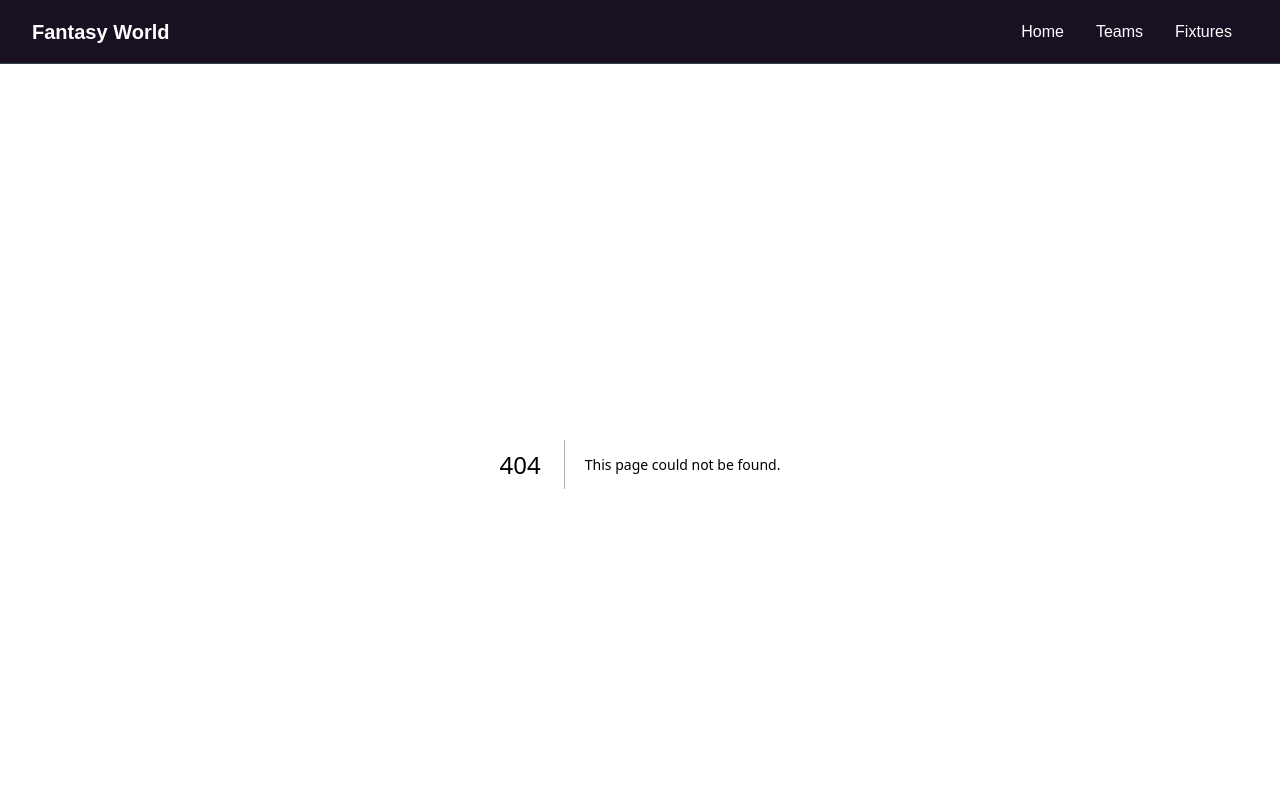
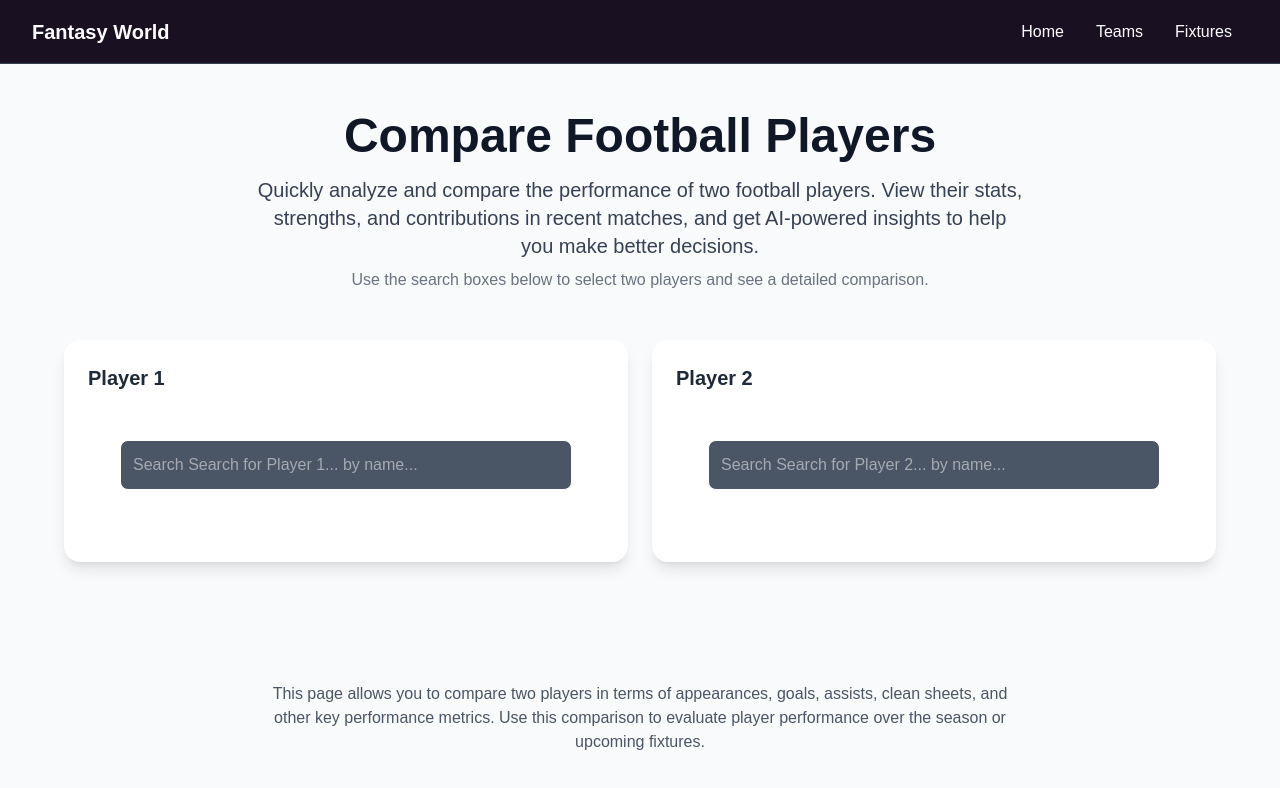
Before and after one commit to weasy1as/FantasyWorld, a Next.js app: page /compare in a window 1280 px wide. Before the commit this address had no page. Shown: the top 788 px of the page. Built offline with nearby package versions, Linux system fonts and the light colour scheme.

Commit message:
created compare page

```diff
--- /dev/null
+++ b/src/app/api/ai-Insight/route.ts
@@ -0,0 +1,33 @@
+// app/api/ai-Insight/route.ts
+import { NextRequest, NextResponse } from "next/server";
+
+export async function GET(req: NextRequest) {
+  // You can extract a player ID from query params if needed
+  const { searchParams } = new URL(req.url);
+  const playerId = searchParams.get("playerId");
+
+  // Dummy AI Insight data
+  const dummyData = {
+    playerId,
+    analysis: {
+      strengths: [
+        "Excellent passing accuracy",
+        "High work rate",
+        "Strong defensive positioning",
+      ],
+      weaknesses: [
+        "Low aerial duels won",
+        "Susceptible to fatigue in late games",
+      ],
+      predictedPerformanceNextMatch: {
+        expectedGoals: 0.7,
+        expectedAssists: 0.5,
+        expectedPoints: 6,
+      },
+      overallRating: 8.3, // out of 10
+    },
+    generatedAt: new Date().toISOString(),
+  };
+
+  return NextResponse.json(dummyData);
+}
--- /dev/null
+++ b/src/app/compare/page.tsx
@@ -0,0 +1,133 @@
+"use client";
+import PlayerCard from "@/components/PLayerCard";
+import PlayerSearch from "@/components/playerSearch";
+import React, { useEffect, useState } from "react";
+
+type PlayerStat = {
+  id: number;
+  player_id: number;
+  fixture_id: number;
+  total_points: number;
+  minutes: number;
+  goals_scored: number;
+  assists: number;
+  clean_sheets: number;
+  yellow_cards: number;
+  red_cards: number;
+};
+
+type AggregatedStats = {
+  appearances: number;
+  goals: number;
+  assists: number;
+  cleanSheets: number;
+  yellowCards: number;
+  redCards: number;
+  totalPoints: number;
+  minutes: number;
+};
+
+function getAggregatedStats(stats: PlayerStat[]): AggregatedStats {
+  return stats.reduce(
+    (acc, s) => {
+      acc.appearances += s.minutes > 0 ? 1 : 0;
+      acc.goals += s.goals_scored;
+      acc.assists += s.assists;
+      acc.cleanSheets += s.clean_sheets;
+      acc.yellowCards += s.yellow_cards;
+      acc.redCards += s.red_cards;
+      acc.totalPoints += s.total_points;
+      acc.minutes += s.minutes;
+      return acc;
+    },
+    {
+      appearances: 0,
+      goals: 0,
+      assists: 0,
+      cleanSheets: 0,
+      yellowCards: 0,
+      redCards: 0,
+      totalPoints: 0,
+      minutes: 0,
+    }
+  );
+}
+
+const Compare = () => {
+  const [player1, setPlayer1] = useState<any>(null);
+  const [player2, setPlayer2] = useState<any>(null);
+  const [stats1, setStats1] = useState<AggregatedStats | null>(null);
+  const [stats2, setStats2] = useState<AggregatedStats | null>(null);
+
+  useEffect(() => {
+    if (!player1 || !player2) return;
+    const fetchStats = async () => {
+      const [res1, res2] = await Promise.all([
+        fetch(`/api/playerHistory/${player1.id}`),
+        fetch(`/api/playerHistory/${player2.id}`),
+      ]);
+      const [data1, data2] = await Promise.all([res1.json(), res2.json()]);
+      setStats1(getAggregatedStats(data1));
+      setStats2(getAggregatedStats(data2));
+    };
+    fetchStats();
+  }, [player1, player2]);
+
+  return (
+    <div className="flex flex-col items-center w-full min-h-screen bg-gray-50 px-4 py-12">
+      {/* Hero / Introduction Section */}
+      <div className="text-center max-w-3xl mb-12">
+        <h1 className="text-5xl font-extrabold text-gray-900 mb-4">
+          Compare Football Players
+        </h1>
+        <p className="text-gray-700 text-lg md:text-xl">
+          Quickly analyze and compare the performance of two football players.
+          View their stats, strengths, and contributions in recent matches, and
+          get AI-powered insights to help you make better decisions.
+        </p>
+        <p className="text-gray-500 mt-2">
+          Use the search boxes below to select two players and see a detailed
+          comparison.
+        </p>
+      </div>
+
+      {/* Player Search Section */}
+      <div className="flex flex-col md:flex-row gap-6 w-full max-w-6xl mb-10">
+        <div className="flex-1 bg-white p-6 rounded-2xl shadow-lg">
+          <h2 className="text-xl font-semibold mb-4 text-gray-800">Player 1</h2>
+          <PlayerSearch label="Search for Player 1..." onSelect={setPlayer1} />
+        </div>
+
+        <div className="flex-1 bg-white p-6 rounded-2xl shadow-lg">
+          <h2 className="text-xl font-semibold mb-4 text-gray-800">Player 2</h2>
+          <PlayerSearch label="Search for Player 2..." onSelect={setPlayer2} />
+        </div>
+      </div>
+
+      {/* Player Comparison Cards */}
+      <div className="flex flex-col md:flex-row gap-8 w-full max-w-6xl mb-8">
+        <PlayerCard player={player1} stats={stats1} showStats={true} />
+        <PlayerCard player={player2} stats={stats2} showStats={true} />
+      </div>
+
+      {/* AI Insights Button */}
+      {player1 && player2 && (
+        <button className="bg-gradient-to-r from-blue-500 to-purple-600 text-white px-8 py-4 rounded-3xl shadow-xl hover:scale-105 transition-transform font-semibold text-lg">
+          Compare Players with AI Insights
+        </button>
+      )}
+
+      {/* Optional Footer / Explanation */}
+      <div className="max-w-3xl text-center text-gray-600 mt-12">
+        <p>
+          This page allows you to compare two players in terms of appearances,
+          goals, assists, clean sheets, and other key performance metrics. Use
+          this comparison to evaluate player performance over the season or
+          upcoming fixtures.
+        </p>
+      </div>
+    </div>
+  );
+};
+
+export default Compare;
--- a/src/app/fixtures/page.tsx
+++ b/src/app/fixtures/page.tsx
@@ -78,7 +78,7 @@ const FixturesPage = () => {
           <h2 className="text-xl font-semibold mb-2 text-center">
             Gameweek {currentGroup.gameweek}
           </h2>
-          <ul className="mb-8">
+          <ul className="mb-8 w-full grid md:grid-cols-2 grid-cols-1 gap-2">
             {currentGroup.fixtures.map((fixture) => {
               const kickoff = new Date(fixture.kickoff_time);
               const now = new Date();
--- /dev/null
+++ b/src/components/playerSearch.tsx
@@ -0,0 +1,99 @@
+import { useEffect, useState } from "react";
+
+const PlayerSearch = ({
+  label,
+  onSelect,
+}: {
+  label: string;
+  onSelect: (player: any) => void;
+}) => {
+  const [searchTerm, setSearchTerm] = useState("");
+  const [loading, setLoading] = useState(false);
+  const [players, setPlayers] = useState<any[]>([]);
+
+  useEffect(() => {
+    if (!searchTerm) {
+      setPlayers([]);
+      return;
+    }
+    const debounce = setTimeout(async () => {
+      setLoading(true);
+      try {
+        const res = await fetch(`/api/players?search=${searchTerm}`);
+        const data = await res.json();
+        setPlayers(data);
+      } catch (err) {
+        console.error("Error fetching players:", err);
+      } finally {
+        setLoading(false);
+      }
+    }, 300);
+    return () => clearTimeout(debounce);
+  }, [searchTerm]);
+
+  return (
+    <main className="p-8 max-w-4xl mx-auto">
+      <div className="mb-4">
+        <input
+          type="text"
+          placeholder={`Search ${label} by name...`}
+          value={searchTerm}
+          onChange={(e) => setSearchTerm(e.target.value)}
+          className="w-full p-3 rounded-lg border bg-gray-600 text-white"
+        />
+      </div>
+
+      {loading && <p className="text-center text-gray-500">Loading...</p>}
+
+      {players.length > 0 && (
+        <ul className="grid grid-cols-1 gap-4 max-h-[400px] overflow-y-scroll">
+          {players.map((player) => (
+            <li
+              key={player.id}
+              className="bg-white p-4 rounded-xl shadow-md flex items-center gap-4 hover:shadow-lg transition cursor-pointer"
+              onClick={() => {
+                onSelect(player);
+                setSearchTerm(""); // clear search after selecting
+              }}
+            >
+              <img
+                src={player.photo_url}
+                alt={player.web_name}
+                className="w-16 h-20 object-cover rounded-full"
+              />
+              <div className="flex-1">
+                <h3 className="font-bold text-lg">
+                  {player.first_name} {player.second_name} ({player.web_name})
+                </h3>
+                <p className="text-gray-600">
+                  Team: {player.team.name} ({player.team.short_name})
+                </p>
+                <p className="text-gray-600">
+                  Position:{" "}
+                  {player.position === 1
+                    ? "Goalkeeper"
+                    : player.position === 2
+                    ? "Defender"
+                    : player.position === 3
+                    ? "Midfielder"
+                    : "Forward"}
+                </p>
+              </div>
+              <img
+                src={player.team.logo_url}
+                alt={player.team.short_name}
+                className="w-10 h-10 object-contain"
+              />
+            </li>
+          ))}
+        </ul>
+      )}
+
+      {!loading && searchTerm && players.length === 0 && (
+        <p className="text-center text-gray-500">No players found.</p>
+      )}
+    </main>
+  );
+};
+
+export default PlayerSearch;
```
